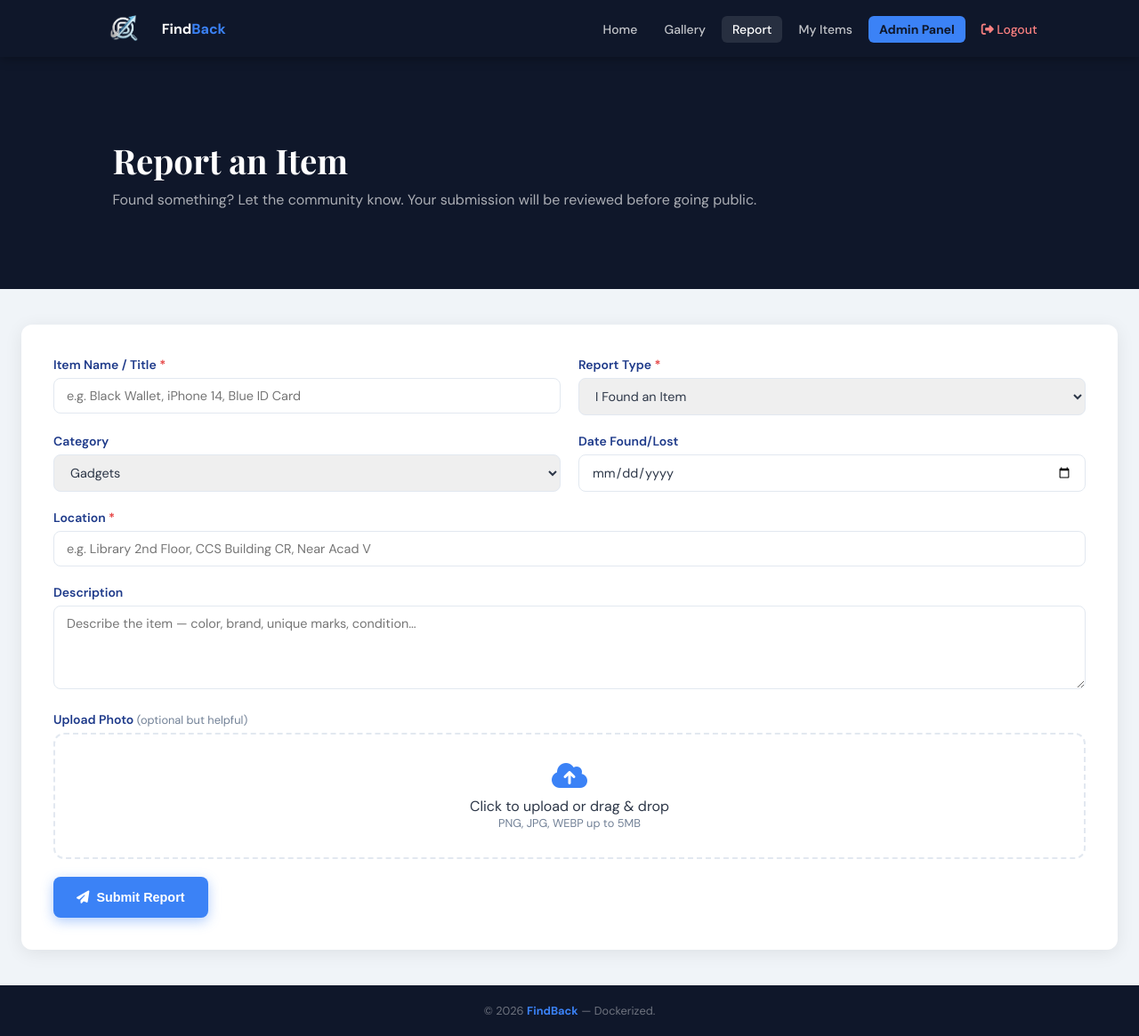
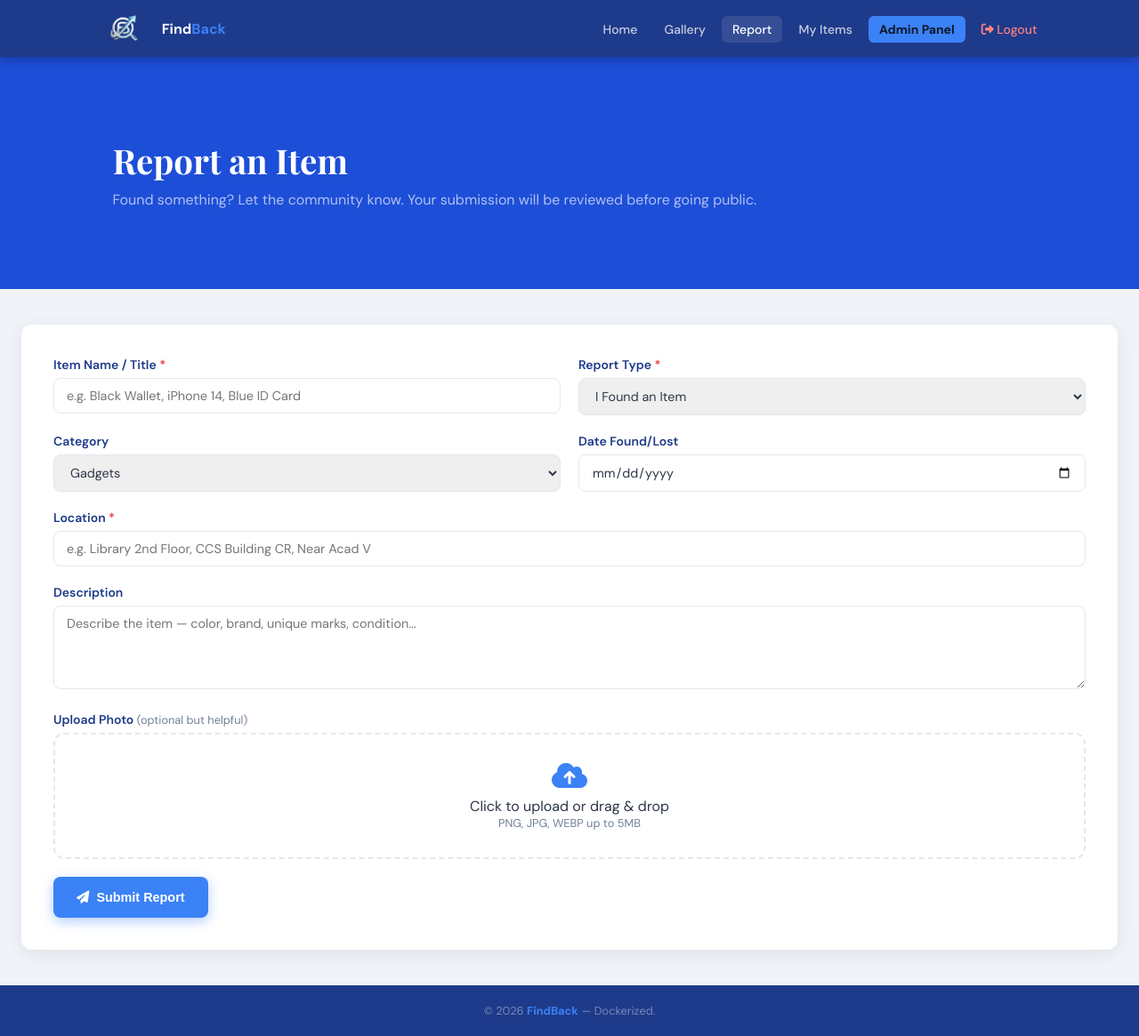
Before and after one commit to Arrvsssogood/lost-and-found-improved-docker, a Flask app: page /report in a window 1280 px wide. Shown: the whole page at 89% size. Run offline with Flask 3, Linux system fonts and the light colour scheme; the visitor is signed in with stand-in values (Sample User, id 1); parts of the project's set-up code (start-up, migrations or seed data) failed here and were passed over; some libraries are stand-ins or nearby versions.

Commit message:
Update navbar, page header, and footer background colors for improved aesthetics

```diff
--- a/app/static/css/style.css
+++ b/app/static/css/style.css
@@ -32,7 +32,7 @@ body {
 
 /* ─── NAVBAR ─── */
 .navbar {
-    background: var(--navy);
+    background: var(--navy-mid);
     padding: 0 8%;
     display: flex;
     justify-content: space-between;
@@ -152,7 +152,7 @@ main { flex: 1; }
 }
 
 .page-header {
-    background: var(--navy);
+    background: var(--teal-dark);
     color: white;
     padding: 50px 8%;
 }
@@ -746,7 +746,7 @@ main { flex: 1; }
 
 /* ─── FOOTER ─── */
 .site-footer {
-    background: var(--navy);
+    background: var(--navy-mid);
     color: rgba(255,255,255,0.4);
     text-align: center;
     padding: 20px;
```
